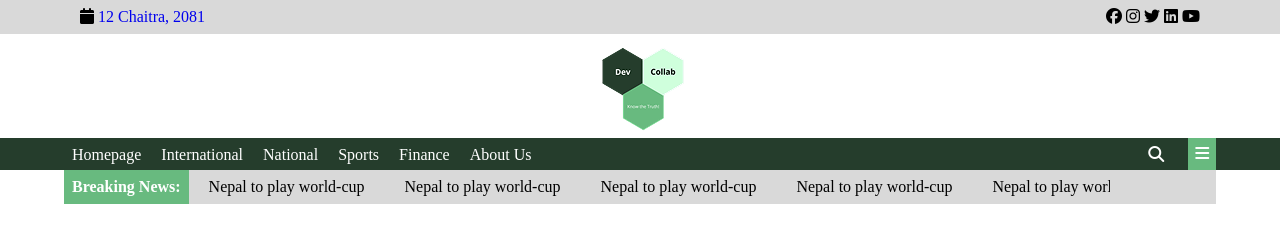
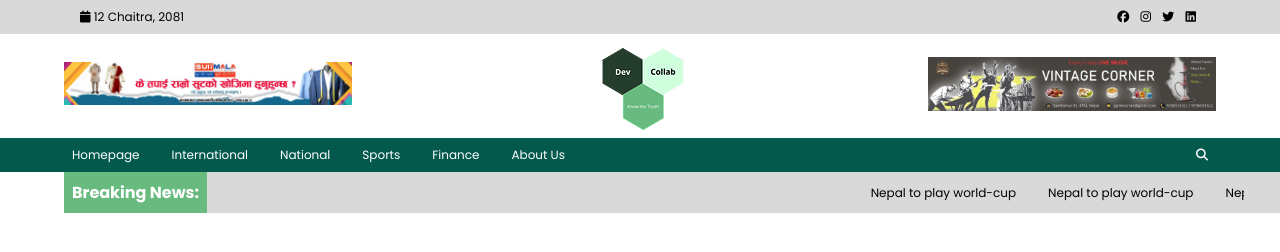
Before and after one commit to Srijanabist/DevCollab-Project, a plain HTML site: page index.html in a window 1280 px wide. Drawn offline with Linux system fonts and the light colour scheme.

Commit message:
created a responisve navbar

```diff
--- a/index.html
+++ b/index.html
@@ -23,12 +23,10 @@
   <!-- header section -->
   <header>
     <div class="header-top">
-        <div class="icon-container">
-        <div class="icon1">
-
+      <div class="nav__list">
+        <div class="date__icon">
           <i class="fa-solid fa-calendar"></i>
           <a href="#">12 Chaitra, 2081</a>
-
         </div>
         <div class="social-links">
           <ul>
@@ -37,49 +35,57 @@
               <i class="fa-brands fa-instagram"></i>
               <i class="fa-brands fa-twitter"></i>
               <i class="fa-brands fa-linkedin"></i>
-              <i class="fa-brands fa-youtube"></i>
             </li>
           </ul>
         </div>
       </div>
     </div>
-      <div class="logo">
-        <img
-          src="Assests/Muted Rainbow Hexagon Thinking Graphic Organizer (1) 1.png"
-          alt="logo"
-        />
+
+    <div class="nav-bar__item">
+      <div class="nav__ads">
+        <a href="#">
+          <img src="Assests/ads.jpeg" alt="ads">
+        </a>
+      </div>
+
+      <div class="nav-logo">
+        <img src="Assests/Muted Rainbow Hexagon Thinking Graphic Organizer (1) 1.png" alt="logo" />
+      </div>
+
+      <div class="nav__ads">
+        <a href="#">
+          <img src="Assests/ads1.jpeg" alt="ads">
+        </a>
+      </div>
     </div>
 
     <nav class="navbar">
+      <div class="nav_links">
+        <a href="#">Homepage</a>
+        <a href="#">International</a>
+        <a href="#">National</a>
+        <a href="#">Sports</a>
+        <a href="#">Finance</a>
+        <a href="#">About Us</a>
+      </div>
 
-        <div class="nav_links">
-          <ul>
-            <li><a href="#">Homepage</a></li>
-            <li><a href="#">International</a></li>
-            <li><a href="#">National</a></li>
-            <li><a href="#">Sports</a></li>
-            <li><a href="#">Finance</a></li>
-            <li><a href="#">About Us</a></li>
-          </ul>
-        </div>
-        <div class="button">
-          <div class="search_btn">
+      <div class="nav__button">
+        <div class="search__button">
           <i class="fa-solid fa-magnifying-glass"></i>
         </div>
 
-          <div class="Hamburger_btn">
+        <div class="Hamburger_button">
           <i class="fa-solid fa-bars"></i>
         </div>
       </div>
-
     </nav>
 
     <div class="hero-ticker">
-      <div class="breaking">
+      <div class="breaking-news">
         <h1>Breaking News:</h1>
       </div>
 
-      <div class="news">
+      <div class="ticker-news__list">
         <ul>
           <li><a href="#">Nepal to play world-cup</a></li>
           <li><a href="#">Nepal to play world-cup</a></li>
@@ -90,10 +96,6 @@
         </ul>
       </div>
     </div>
-
-
-
-
   </header>
 </body>
 </html>
--- a/style.css
+++ b/style.css
@@ -4,7 +4,7 @@
   --font-md: 1rem;
 
   /* colors */
-  --color1-green: #253d2c;
+  --color1-green: #04594D;
   --color2-green: #68ba7f;
   --color-black: #000000;
   --color-white: #ffffff;
@@ -32,7 +32,7 @@ a {
   text-decoration: none;
 }
 
-.body {
+body {
   font-size: var(--font-xs);
   font-family: "Poppins", sans-serif;
   font-weight: var(--font-regular);
@@ -40,55 +40,59 @@ a {
 }
 
 .header-top {
-
   background-color: var(--color-grey);
   padding: 0.5rem 1rem;
 }
 
-.icon-container{
+.nav__list {
   display: flex;
   justify-content: space-between;
 }
 
-.icon1 {
+.date__icon {
   display: none;
 }
 
-.social-links{
+.social-links {
   margin: auto;
 }
 
-.logo {
+.social-links li i {
+  padding: 0 .25rem;
+}
+
+.nav__ads {
+  display: none;
+}
+
+.nav-logo {
   display: flex;
   justify-content: center;
   width: 100%;
-  height: auto;
 }
 
 .navbar {
-  width: 100%;
   display: flex;
   justify-content: end;
   background-color: var(--color1-green);
-  height: 2rem;
 }
 
 .nav_links {
   display: none;
 }
 
-.button {
+.nav__button {
   display: flex;
   color: var(--color-white);
   gap: 1rem;
   margin-right: 1.5rem;
 }
 
-.search_btn {
+.search__button {
   padding: 0.5rem;
 }
 
-.Hamburger_btn {
+.Hamburger_button {
   background-color: var(--color2-green);
   padding: 0.43rem;
 }
@@ -101,33 +105,33 @@ a {
   white-space: nowrap;
 }
 
-.breaking {
+.breaking-news {
   color: var(--color-white);
   background-color: var(--color2-green);
 }
 
-.breaking h1 {
-  font-size: 1rem;
+.breaking-news h1 {
+  font-size: var(--font-md);
   padding: 0.5rem;
 }
 
-.news {
+.ticker-news__list {
   overflow: hidden;
   width: 80%;
 }
 
-.news ul {
+.ticker-news__list ul {
   display: flex;
   align-items: center;
   list-style: none;
   animation: ticker-scroll 10s linear infinite;
 }
 
-.news li {
-  margin: 0 20px;
+.ticker-news__list li {
+  margin: 0 1rem;
 }
 
-.news a {
+.ticker-news__list a {
   text-decoration: none;
   color: var(--color-black);
 }
@@ -143,42 +147,58 @@ a {
 }
 
 @media (min-width: 912px) {
-
-  .icon1 {
+  .date__icon {
     display: block;
   }
 
-  .social-links {
-   margin:0;
+  .date__icon a {
+    color: var(--color-black);
   }
 
- .icon-container {
+  .social-links {
+    margin: 0;
+  }
+
+  .nav__ads {
+    display: block;
+    width: 50%;
+  }
+
+  .nav__ads img {
+    width: 100%;
+  }
+
+  .nav-bar__item {
+    display: flex;
+    align-items: center;
+    margin: 0 4rem;
+  }
+
+  .nav__list {
     display: flex;
     justify-content: space-between;
-  margin:0 4rem;
+    margin: 0 4rem;
   }
 
   .navbar {
-  width: 100%;
     display: flex;
     justify-content: space-between;
     background-color: var(--color1-green);
-
   }
 
   .nav_links {
-  display: block;
+    display: flex;
+    justify-content: center;
+    align-items: center;
+    gap: 1rem;
     margin-left: 4rem;
-
   }
 
-.nav_links li {
-  display: inline-block;
-  align-items: center;
+  .nav_links a {
     padding: 0.5rem;
   }
 
-.nav_links li:hover {
+  .nav_links a:hover {
     background-color: var(--color2-green);
   }
 
@@ -186,14 +206,26 @@ a {
     color: var(--color-white);
   }
 
-.button {
+  .nav__button {
     display: flex;
     color: var(--color-white);
     gap: 1rem;
     margin-right: 4rem;
   }
 
-.hero-ticker{
-  margin: 0 4rem;
+  .Hamburger_button {
+    display: none;
+  }
+
+  .hero-ticker {
+    margin-left: 4rem;
+  }
+
+  .ticker-news__list {
+    margin-left: 4rem;
+  }
+
+  .ticker-news__list ul {
+    animation: ticker-scroll 25s linear infinite;
   }
 }
```
Also changed, not shown: project1/package.json (added, +11 -0 lines), Assests/ads.jpeg (added), Assests/ads1.jpeg (added). Lines whose indentation alone changed are shown as unchanged.
